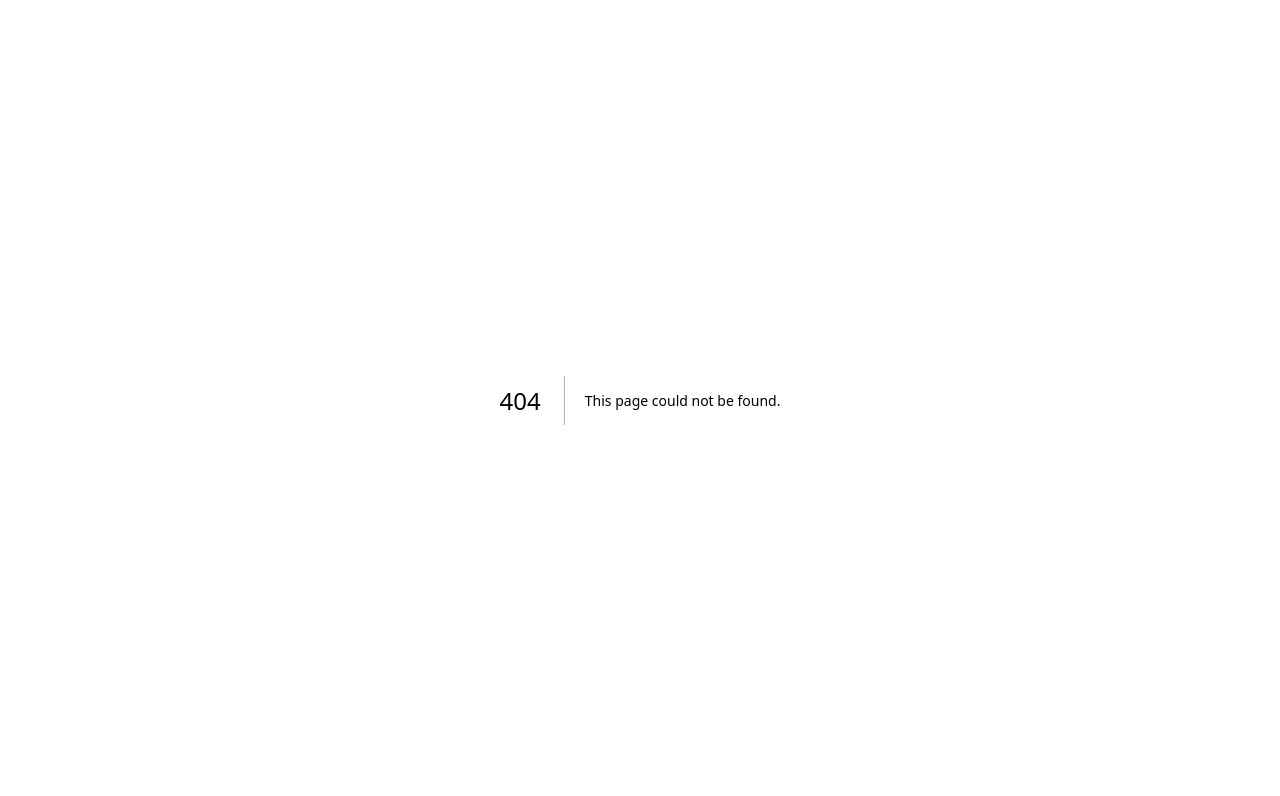
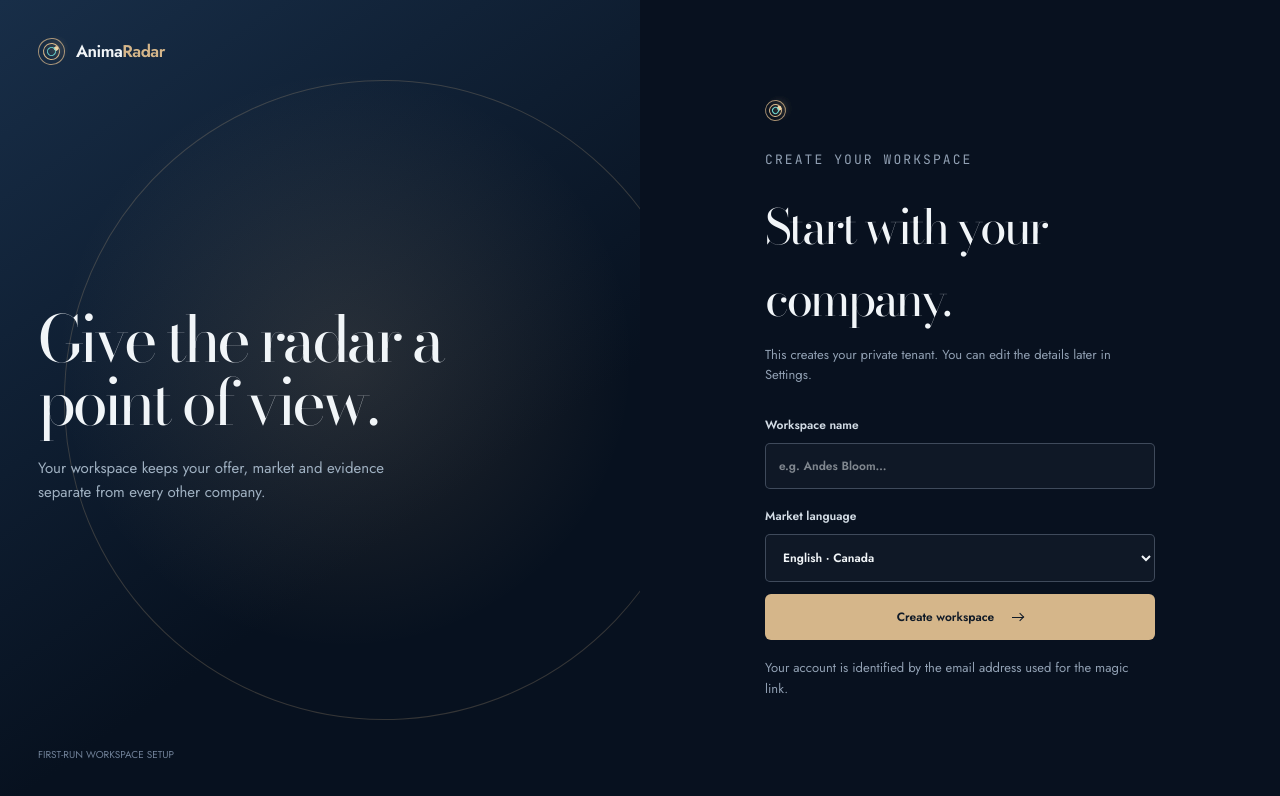
Before and after one commit to juanschu-bear/anima-radar, a Next.js app in the folder web/: page /onboarding in a window 1280 px wide. Before the commit this address had no page. Shown: the top 796 px of the page. Built offline with nearby package versions, Linux system fonts and the light colour scheme.

Commit message:
Add first-run account and workspace onboarding

```diff
--- a/web/src/app/auth/callback/route.ts
+++ b/web/src/app/auth/callback/route.ts
@@ -7,7 +7,10 @@ export async function GET(request: Request) {
   if (code) {
     const supabase = await createClient();
     const { error } = await supabase.auth.exchangeCodeForSession(code);
-    if (!error) return NextResponse.redirect(new URL("/perfil", request.url));
+    if (!error) {
+      const { data: membership } = await supabase.from("users").select("tenant_id").maybeSingle();
+      return NextResponse.redirect(new URL(membership?.tenant_id ? "/panel" : "/onboarding", request.url));
+    }
   }
   return NextResponse.redirect(new URL("/login?error=auth_callback", request.url));
 }
--- /dev/null
+++ b/web/src/app/onboarding/page.tsx
@@ -0,0 +1,38 @@
+"use client";
+
+import { FormEvent, useState } from "react";
+import { useRouter } from "next/navigation";
+import { createClient } from "@/lib/supabase/client";
+import { SignalMark } from "@/components/AppShell";
+
+export default function OnboardingPage() {
+  const router = useRouter();
+  const [saving, setSaving] = useState(false);
+  const [error, setError] = useState<string | null>(null);
+
+  async function submit(event: FormEvent<HTMLFormElement>) {
+    event.preventDefault();
+    setSaving(true);
+    setError(null);
+    const form = new FormData(event.currentTarget);
+    const name = String(form.get("workspace") ?? "").trim();
+    const marketLang = String(form.get("market-language") ?? "en-CA");
+
+    try {
+      const supabase = createClient();
+      const { error: bootstrapError } = await supabase.rpc("bootstrap_tenant", {
+        p_name: name,
+        p_default_market_lang: marketLang,
+      });
+      if (bootstrapError) throw bootstrapError;
+      router.replace("/perfil");
+      router.refresh();
+    } catch (cause) {
+      setError(cause instanceof Error ? cause.message : "We couldn't create your workspace");
+    } finally {
+      setSaving(false);
+    }
+  }
+
+  return <main className="login-page"><section className="login-visual"><div className="brand"><SignalMark/><span>Anima<span style={{color:"var(--champagne)"}}>Radar</span></span></div><div className="login-quote"><h1>Give the radar a point of view.</h1><p>Your workspace keeps your offer, market and evidence separate from every other company.</p></div><small style={{color:"#708198",fontSize:10}}>FIRST-RUN WORKSPACE SETUP</small></section><section className="login-form-side"><div className="login-card"><SignalMark small/><p className="eyebrow" style={{marginTop:22,marginLeft:0}}>Create your workspace</p><h1>Start with your company.</h1><p>This creates your private tenant. You can edit the details later in Settings.</p><form onSubmit={submit}><label>Workspace name<input required name="workspace" autoComplete="organization" placeholder="e.g. Andes Bloom…" /></label><label>Market language<select name="market-language" defaultValue="en-CA"><option value="en-CA">English · Canada</option><option value="de-DE">Deutsch · Germany</option><option value="ru-RU">Русский</option></select></label><button className="button button-primary" disabled={saving}>{saving?"Creating workspace…":"Create workspace"}<span className="button-arrow" aria-hidden="true" /></button>{error&&<p className="error" aria-live="polite">{error}</p>}</form><p className="login-fine">Your account is identified by the email address used for the magic link.</p></div></section></main>;
+}
```
Also changed, not shown: web/src/app/globals.css.
